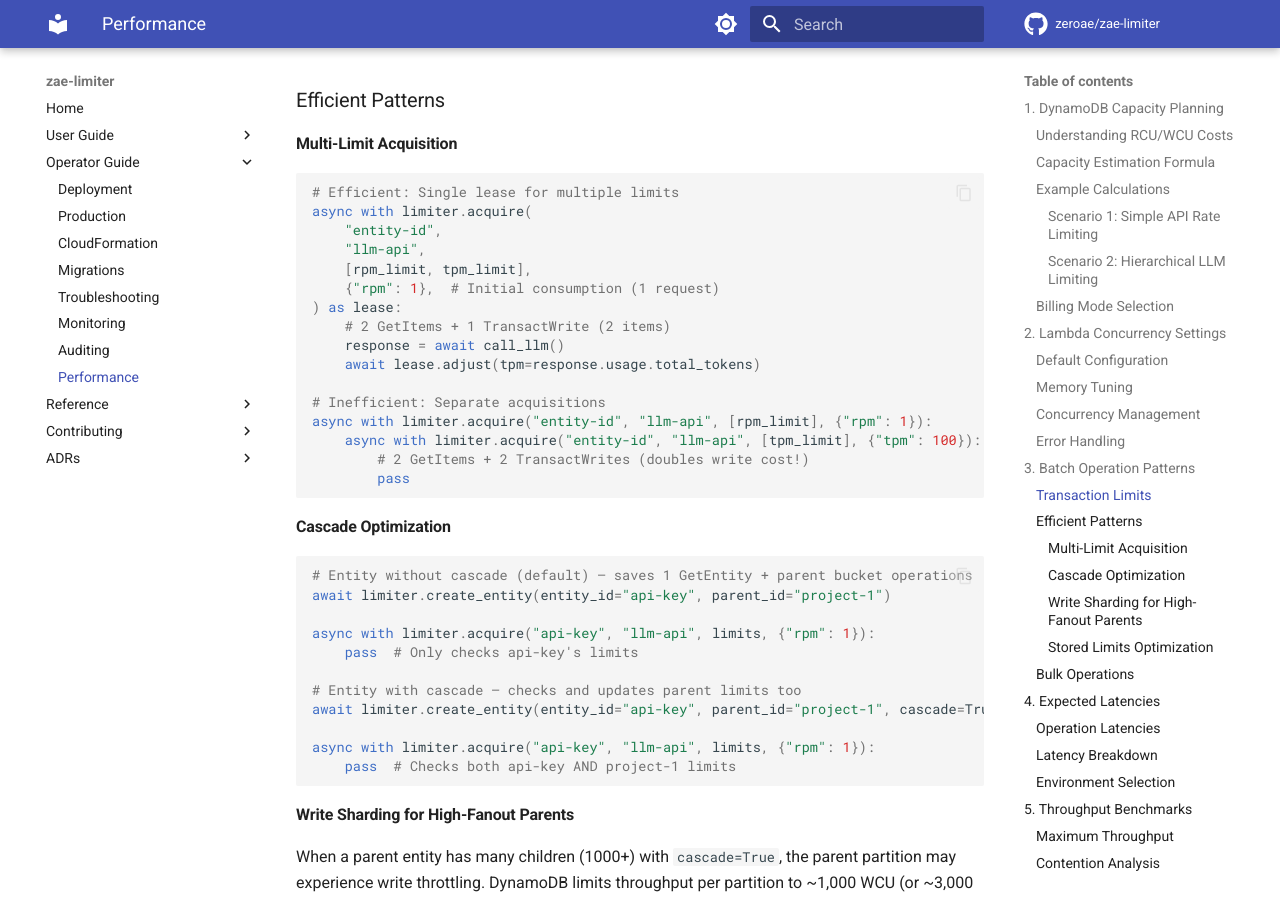
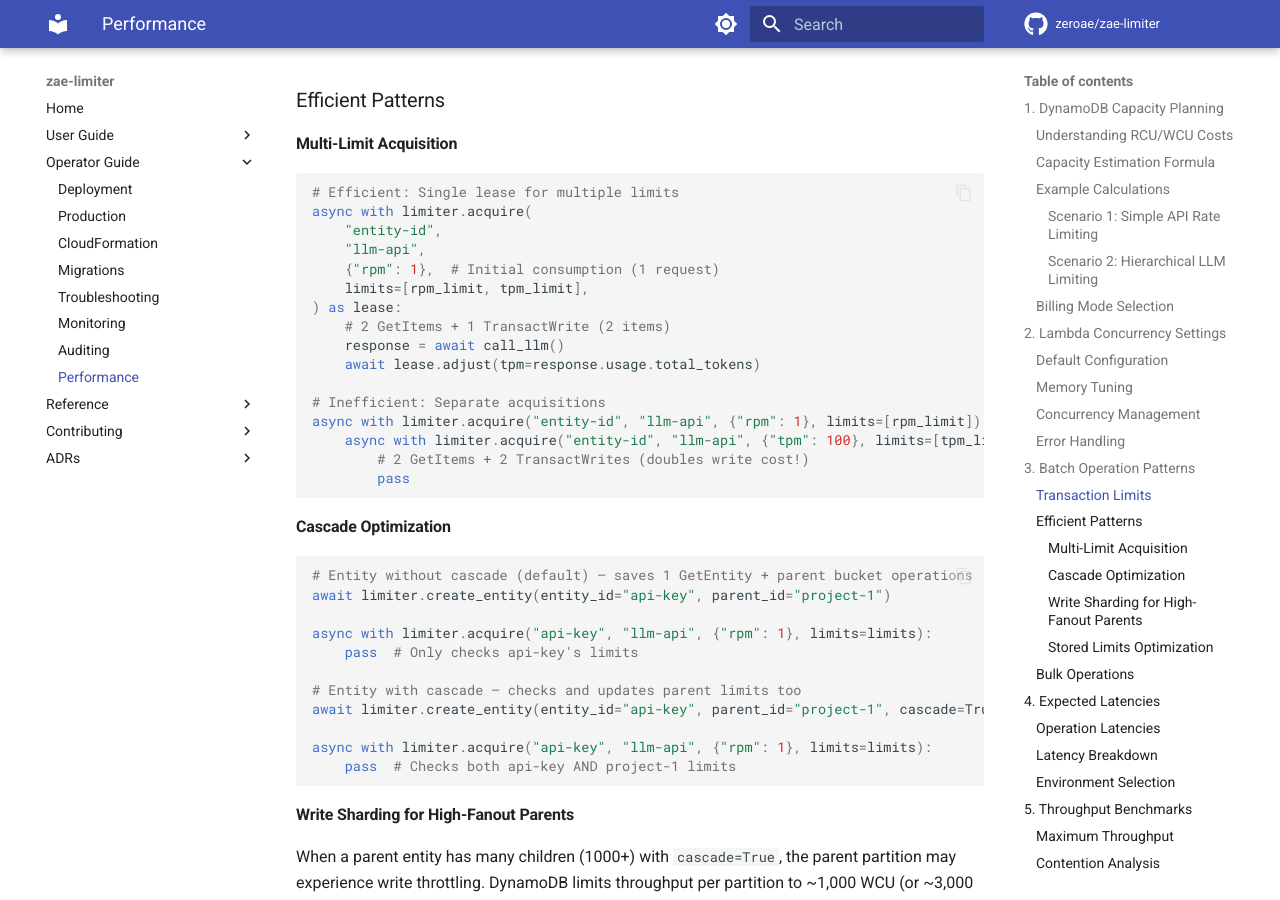
Before and after one commit to zeroae/zae-limiter, an MkDocs documentation site: the page built from docs/performance.md, in a window 1280 px wide and 900 px high, scrolled down 4749 px. Built offline with MkDocs 1.6.1 and Material for MkDocs 9.7.7, drawn with Linux system fonts in a browser that asks for light colours; comment, search, counter and statistics services are not loaded; the version menu is left out; some of the changed text lies outside the part shown.

Commit message:
📝 docs(performance): update acquire() parameter order
Update examples to use new parameter order (consume before limits)
introduced by the stored-config-default change.

Co-Authored-By: Claude Opus 4.5 <noreply@anthropic.com>

````diff
--- a/docs/performance.md
+++ b/docs/performance.md
@@ -168,16 +168,16 @@ DynamoDB enforces these limits:
 async with limiter.acquire(
     "entity-id",
     "llm-api",
-    [rpm_limit, tpm_limit],
     {"rpm": 1},  # Initial consumption (1 request)
+    limits=[rpm_limit, tpm_limit],
 ) as lease:
     # 2 GetItems + 1 TransactWrite (2 items)
     response = await call_llm()
     await lease.adjust(tpm=response.usage.total_tokens)
 
 # Inefficient: Separate acquisitions
-async with limiter.acquire("entity-id", "llm-api", [rpm_limit], {"rpm": 1}):
-    async with limiter.acquire("entity-id", "llm-api", [tpm_limit], {"tpm": 100}):
+async with limiter.acquire("entity-id", "llm-api", {"rpm": 1}, limits=[rpm_limit]):
+    async with limiter.acquire("entity-id", "llm-api", {"tpm": 100}, limits=[tpm_limit]):
         # 2 GetItems + 2 TransactWrites (doubles write cost!)
         pass
 ```
@@ -188,13 +188,13 @@ async with limiter.acquire("entity-id", "llm-api", [rpm_limit], {"rpm": 1}):
 # Entity without cascade (default) — saves 1 GetEntity + parent bucket operations
 await limiter.create_entity(entity_id="api-key", parent_id="project-1")
 
-async with limiter.acquire("api-key", "llm-api", limits, {"rpm": 1}):
+async with limiter.acquire("api-key", "llm-api", {"rpm": 1}, limits=limits):
     pass  # Only checks api-key's limits
 
 # Entity with cascade — checks and updates parent limits too
 await limiter.create_entity(entity_id="api-key", parent_id="project-1", cascade=True)
 
-async with limiter.acquire("api-key", "llm-api", limits, {"rpm": 1}):
+async with limiter.acquire("api-key", "llm-api", {"rpm": 1}, limits=limits):
     pass  # Checks both api-key AND project-1 limits
 ```
 
@@ -245,7 +245,7 @@ await limiter.create_entity(
 # On acquire, use the same sharding logic
 shard_id = hash(api_key_id) % num_shards
 sharded_parent = f"project-1-shard-{shard_id}"
-async with limiter.acquire(api_key_id, "llm-api", limits, {"rpm": 1}):
+async with limiter.acquire(api_key_id, "llm-api", {"rpm": 1}, limits=limits):
     pass  # Cascades to sharded parent instead of single hotspot
 ```
 
@@ -514,10 +514,10 @@ zae-limiter deploy --table-name rate_limits --no-aggregator
 ```python
 # Combine multiple limits into single acquire
 async with limiter.acquire(
-    "entity",
-    "api",
-    [rpm_limit, tpm_limit, daily_limit],
-    {"rpm": 1},  # 1 transaction vs 3
+    entity_id="entity",
+    resource="api",
+    consume={"rpm": 1},  # 1 transaction vs 3
+    limits=[rpm_limit, tpm_limit, daily_limit],
 ):
     pass
 ```
````
